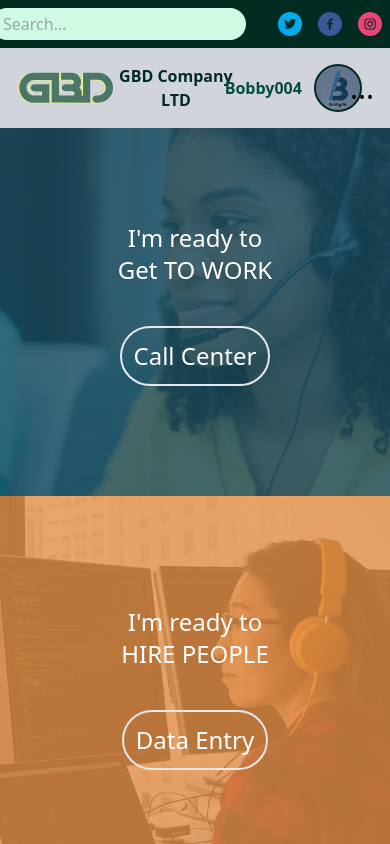
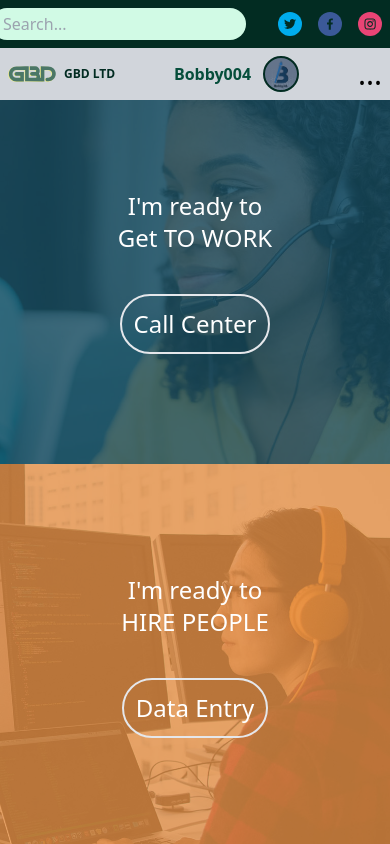
Before and after one commit to BobbyP95/gbdRecruitment, a React (Vite) app: page / in a window 390 px wide. Shown: the top 844 px of the page. Built offline with nearby package versions, Linux system fonts and the light colour scheme.

Commit message:
nav bar responsive update

```diff
--- a/src/App.tsx
+++ b/src/App.tsx
@@ -25,7 +25,7 @@ function App() {
     <>
     <Navbar
       logo='./gbd.svg'
-      companyName='GBD Company LTD'
+      companyName='GBD LTD'
       links={links}
       showSearch={true}
     />
--- a/src/components/Navbar.tsx
+++ b/src/components/Navbar.tsx
@@ -45,7 +45,7 @@ export function Navbar({
             ))}
           </div>
         </div>
-        <nav className=" bg-gray-300 p-4  max-h-24">
+        <nav className=" bg-gray-300 p-2 md:p-4  max-h-24">
           <div className=" container mx-auto flex items-center justify-between">
             {/* Left side: Logo and Company Name */}
             <div className="flex items-center">
@@ -53,13 +53,13 @@ export function Navbar({
                 <img
                   src={logo}
                   alt={`${companyName} logo`}
-                  className="h-8 w-28 mr-2"
+                  className="h-8 w-12 md:w-28 mr-2"
                 />
               </a>
 
               <a
                 href="/"
-                className="resize text-emerald-950 text-auto font-semibold"
+                className="resize text-emerald-950 text-xs md:text-xl font-semibold"
               >
                 {companyName}
               </a>
@@ -68,13 +68,13 @@ export function Navbar({
             {/* Right side: Links and optional search box */}
             <div
               id="navMenu1"
-              className={`navMenu hidden flex-col text-sm lg:flex-row items-center lg:flex space-x-4  `}
+              className={`navMenu hidden flex-col text-sm md:flex-row items-center md:flex space-x-2 lg:space-x-3 `}
             >
               {links.map((link) => (
                 <a
                   key={link.name}
                   href={link.href}
-                  className="rightLinks font-semibold text-emerald-900 hover:text-emerald-950 hover:underline"
+                  className="rightLinks font-semibold text-emerald-900 hover:text-emerald-950 hover:underline text-xs lg:text-sm"
                 >
                   {link.name}
                 </a>
@@ -83,12 +83,12 @@ export function Navbar({
             <div className=" cursor-pointer">
               <div className="flex gap-3 items-center justify-center">
                 <span className="font-semibold text-emerald-900">{user.userName}</span>
-                <img className="w-12 border-2 border-emerald-950 h-fit bg-slate-500 bor rounded-full" src={user.imgUrl} alt="bob" />
+                <img className="w-9 md:w-12 border-2 border-emerald-950 h-fit bg-slate-500 bor rounded-full" src={user.imgUrl} alt="bob" />
               </div>
               <div className=" hidden"></div>
 
             </div>
-            <div className="dots text-3xl lg:hidden ">
+            <div className="dots text-3xl  md:hidden ">
               <h1>...</h1>
             </div>
           </div>
--- a/src/pages/Home.tsx
+++ b/src/pages/Home.tsx
@@ -31,7 +31,7 @@ const sections = [
 export function Home() {
   return (
     <>
-      <div className="home flex flex-wrap w-full pt-28 ">
+      <div className="home flex flex-wrap w-full pt-20 ">
         {sections.map((values,index) => (
           <div key={index} className="sec-item  w-full h-96 md:w-1/3  md:h-lvh">
             <ReadyOption key={values.id}  {...values} />
```
